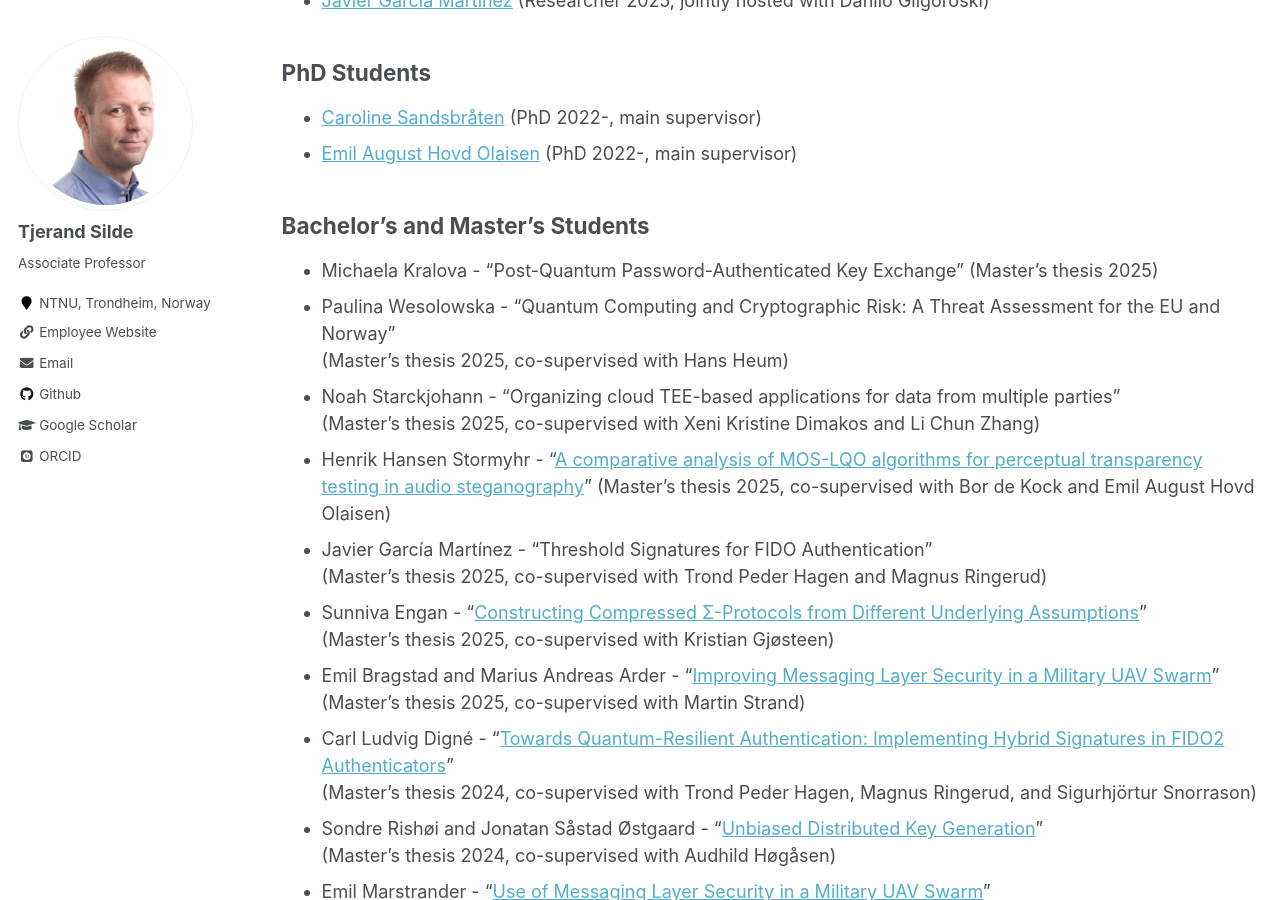
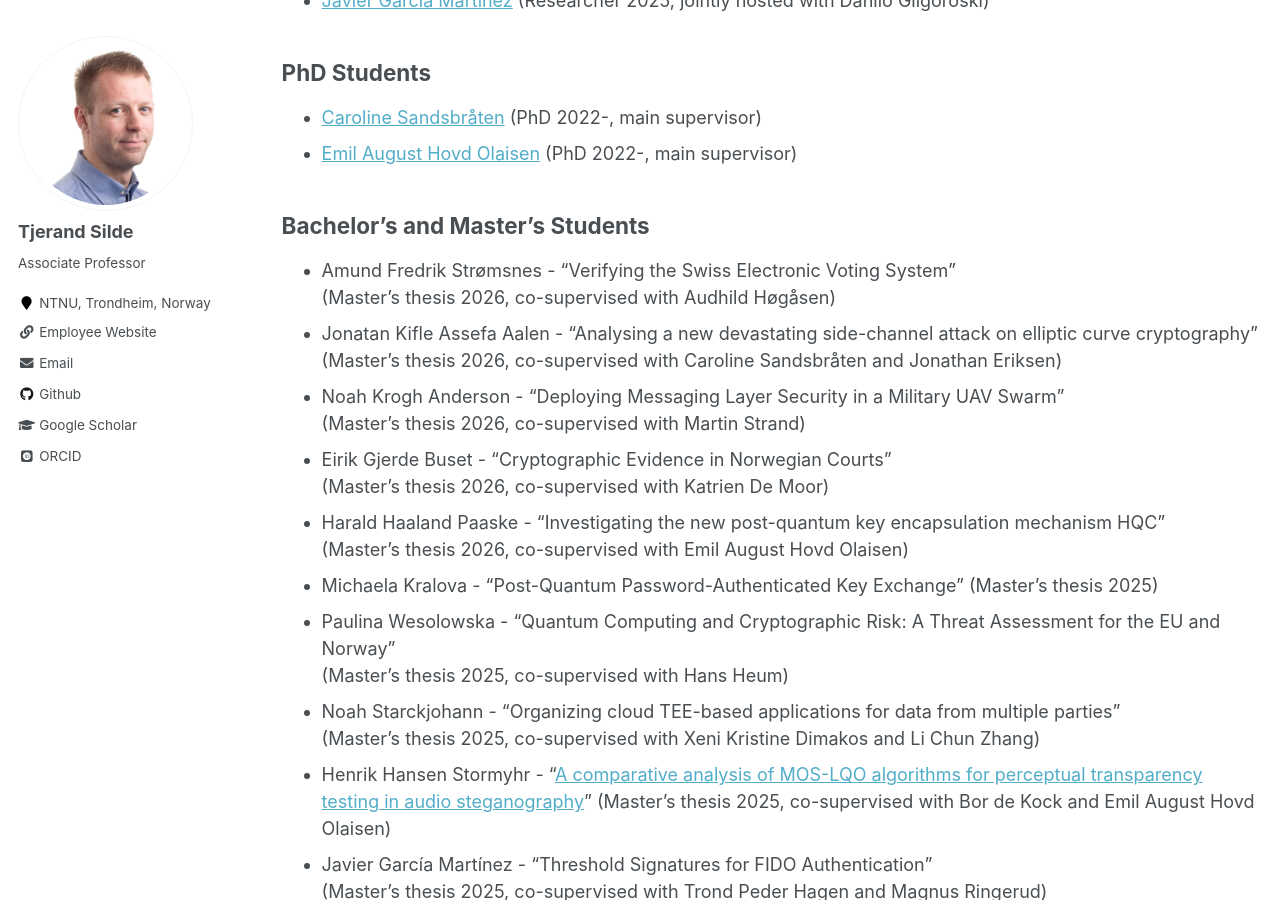
Before and after one commit to tjesi/tjesi.github.io, a Jekyll site: the page built from _pages/people.md, in a window 1280 px wide and 900 px high, scrolled down 366 px. Built offline with Jekyll 4.4.1, drawn with Linux system fonts in a browser that asks for light colours; some web fonts are replaced.

Commit message:
Update people.md

```diff
--- a/_pages/people.md
+++ b/_pages/people.md
@@ -20,6 +20,16 @@ author_profile: true
 
 ## Bachelor's and Master's Students
 
+- Amund Fredrik Strømsnes - "Verifying the Swiss Electronic Voting System"
+(Master's thesis 2026, co-supervised with Audhild Høgåsen)
+- Jonatan Kifle Assefa Aalen - "Analysing a new devastating side-channel attack on elliptic curve cryptography"
+(Master's thesis 2026, co-supervised with Caroline Sandsbråten and Jonathan Eriksen)
+- Noah Krogh Anderson - “Deploying Messaging Layer Security in a Military UAV Swarm”
+(Master's thesis 2026, co-supervised with Martin Strand)
+- Eirik Gjerde Buset - “Cryptographic Evidence in Norwegian Courts”
+(Master's thesis 2026, co-supervised with Katrien De Moor)
+- Harald Haaland Paaske - “Investigating the new post-quantum key encapsulation mechanism HQC”
+(Master's thesis 2026, co-supervised with Emil August Hovd Olaisen)
 - Michaela Kralova - "Post-Quantum Password-Authenticated Key Exchange" (Master's thesis 2025)
 - Paulina Wesolowska - "Quantum Computing and Cryptographic Risk: A Threat Assessment for the EU and Norway"
 (Master's thesis 2025, co-supervised with Hans Heum)
```
